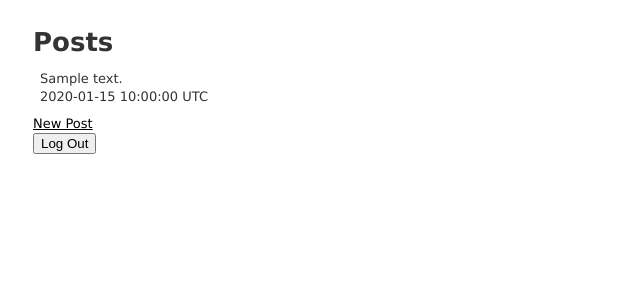
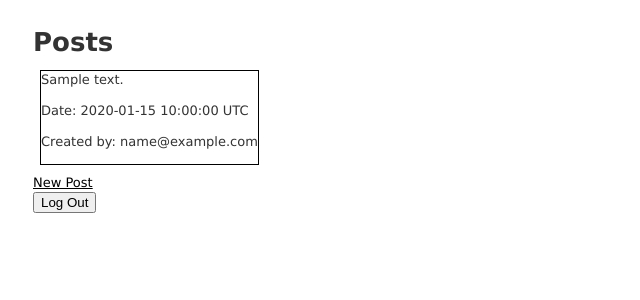
Before and after one commit to mateomh/members-only-app, a Rails app: page /posts in a window 1280 px wide. Shown: the top 300 px of the page, without its empty margins (0-640 px from the left). Run offline with Rails 7, Linux system fonts and the light colour scheme; a user stored in the database is signed in; tables that the repository leaves empty hold one stand-in row (values such as "Sample post"); style sheets or scripts are compiled from the project's sources.

Commit message:
Create the assositations between the post and user models and added the author display in the index view

```diff
--- a/app/controllers/posts_controller.rb
+++ b/app/controllers/posts_controller.rb
@@ -70,7 +70,7 @@ class PostsController < ApplicationController
 
     # Only allow a list of trusted parameters through.
     def post_params
-      params.require(:post).permit(:content)
+      params.require(:post).permit(:content,:user_id)
     end
 
     def get_user
--- a/app/models/post.rb
+++ b/app/models/post.rb
@@ -1,2 +1,3 @@
 class Post < ApplicationRecord
+  belongs_to :user
 end
--- a/app/models/user.rb
+++ b/app/models/user.rb
@@ -3,4 +3,6 @@ class User < ApplicationRecord
   # :confirmable, :lockable, :timeoutable, :trackable and :omniauthable
   devise :database_authenticatable, :registerable,
          :recoverable, :rememberable, :validatable
+
+  has_many :posts
 end
--- a/app/views/posts/_form.html.erb
+++ b/app/views/posts/_form.html.erb
@@ -14,6 +14,7 @@
   <div class="actions">
     <%= form.label "Write your post" %>
     <%= form.text_area :content  %>
+    <%= form.hidden_field :user_id, :value => current_user.id %>
     <br>
     <%= form.submit %>
   </div>
--- a/app/views/posts/index.html.erb
+++ b/app/views/posts/index.html.erb
@@ -7,8 +7,12 @@
       <% @posts.each do |post| %>
         <tr>
           <td>
-            <%= post.content %><br>
-            <%= post.created_at %><br>
+            <div style="border: 1px solid black">
+              <%= post.content %>
+              <br>
+              <p>Date: <%= post.created_at %></p>
+              <p>Created by: <%= post.user.email %></p>
+            </div>
           </td>
         </tr>
       <% end %>
@@ -26,5 +30,3 @@
  <%= link_to 'Sign up',   new_user_registration_path %>
 
 <% end %>
-
-<br>
--- /dev/null
+++ b/db/migrate/20200909215806_add_user_id_to_post_model.rb
@@ -0,0 +1,5 @@
+class AddUserIdToPostModel < ActiveRecord::Migration[6.0]
+  def change
+    add_column :posts, :user_id, :integer
+  end
+end
```
Also changed, not shown: db/schema.rb.
